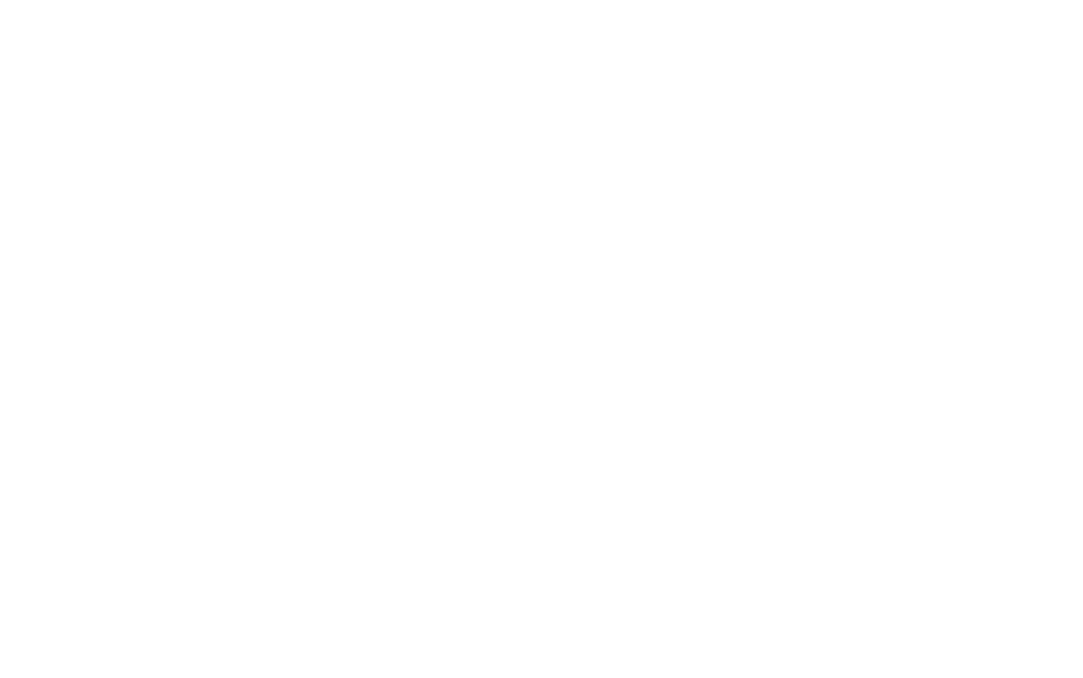
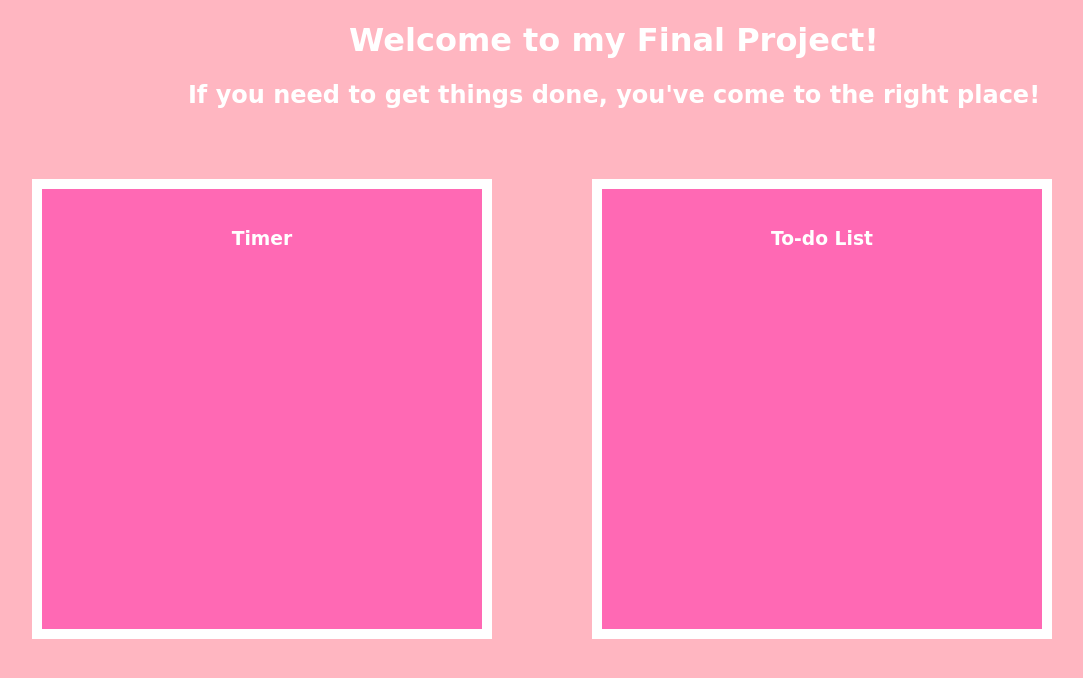
Before and after one commit to thestephanie/Final-Project-JS-, a plain HTML site: page index.html in a window 1280 px wide. Shown: the whole page, without its empty margins (26-1109 px from the left). Drawn offline with Linux system fonts and the light colour scheme.

Commit message:
Initial layout of timer and to-do list, with background color and text styling.

```diff
--- a/index.html
+++ b/index.html
@@ -1,16 +1,22 @@
 <!DOCTYPE html>
 <html lang="en">
 <head>
+    <link rel="stylesheet" href="style.css"/>
     <meta charset="UTF-8">
     <meta name="viewport" content="width=device-width, initial-scale=1.0">
     <title>Document</title>
 </head>
 <body>
+    <h1>Welcome to my Final Project!</h1>
+    <h2>If you need to get things done, you've come to the right place!</h2>
+
     <div class="main-container">
 
-        <div class="timer1">
-        </div> <!--closing for timer1-->
+        <div class="timer-box1">
+            <h3>Timer</h3>
+        </div> <!--closing for timer-box1-->
         <div class="to-do-list">
+            <h3>To-do List</h3>
         </div> <!--closing for to-do-list-->
 
     </div> <!--closing for main-container-->
--- /dev/null
+++ b/style.css
@@ -0,0 +1,26 @@
+body {
+    background-color: lightpink;
+    text-align: center;
+    color: white;
+    font-family: cursive;
+}
+
+.timer-box1 {
+    height: 400px;
+    width: 400px;
+    padding: 20px;
+    margin: 50px;
+    border: 10px solid white;
+    background-color: hotpink;
+    float: left;
+}
+
+.to-do-list {
+    height: 400px;
+    width: 400px;
+    padding: 20px;
+    margin: 50px;
+    border: 10px solid white;
+    background-color: hotpink;
+    float: left;
+}
```
Also changed, not shown: index.css (deleted).
